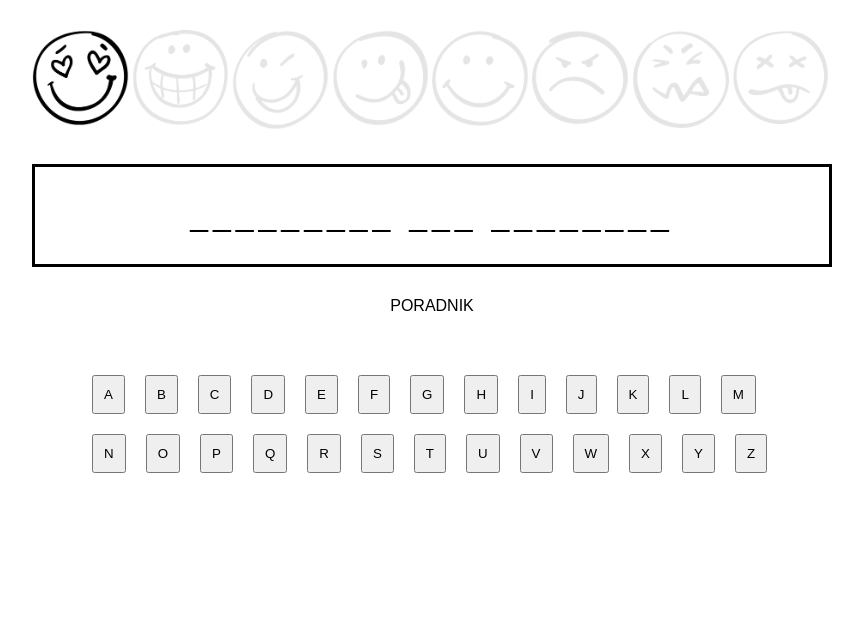
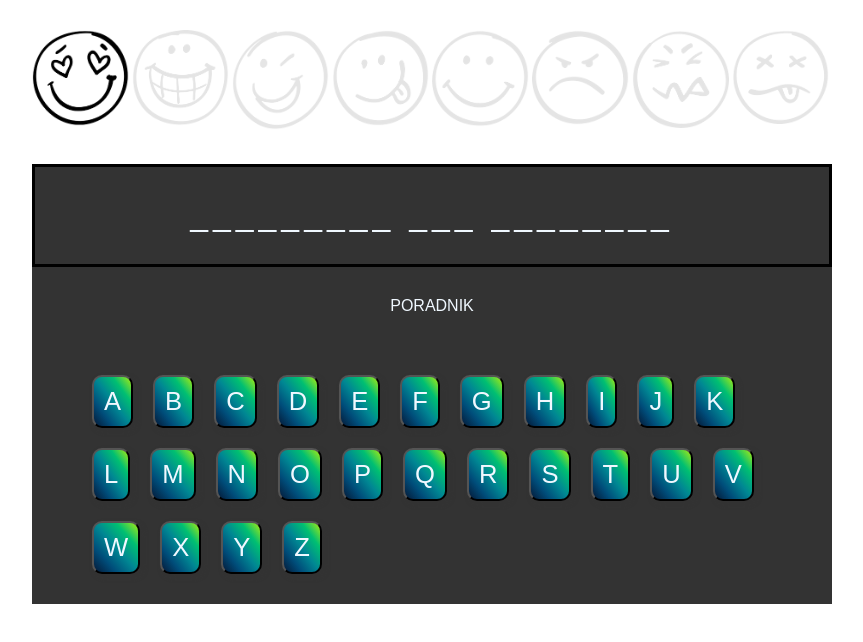
Before and after one commit to EwelinaManiecka/guessing-game, a website with bundled scripts: page index.html in a window 1280 px wide. Shown: the whole page, without its empty margins (208-1071 px from the left). Built offline with nearby package versions, Linux system fonts and the light colour scheme.

Commit message:
add sytles in guess game

```diff
--- a/app/Game.js
+++ b/app/Game.js
@@ -64,6 +64,7 @@ class Game {
       document.getElementsByClassName("step")[
         this.currentStep
       ].style.opacity = 1;
+      document.getElementsByTagName("button").style.opacity = 0.5;
 
       if (this.currentStep === this.lastStep) {
         this.loosing();
--- a/index.html
+++ b/index.html
@@ -34,9 +34,9 @@
           <img src="./images/8.png" alt="emoticon very angry" />
         </div>
       </div>
-      <div id="word"></div>
-      <div id="category"></div>
-      <div id="letters"></div>
+      <div id="word" class="word"></div>
+      <div id="category" class="category"></div>
+      <div id="letters" class="letters"></div>
     </section>
     <script src="./app/Game.js" type="module"></script>
   </body>
--- a/style.css
+++ b/style.css
@@ -1,6 +1,11 @@
+* {
+  box-sizing: border-box;
+  margin: 0;
+  padding: 0;
+}
 html {
-    font-size:16px;
-    font-family:sans-serif;
+  font-size: 16px;
+  font-family: sans-serif;
 }
 #hangman {
   width: 800px;
@@ -27,12 +32,12 @@ html {
 #output {
   display: flex;
   width: 100%;
-    margin-bottom:30px;
+  margin-bottom: 30px;
 }
 
 #output .step {
   width: calc(100% / 8);
-    border-right:3px #fff solid;
+  border-right: 3px #fff solid;
 }
 
 #output .step {
@@ -40,11 +45,45 @@ html {
 }
 
 #output .step img {
-    width:100%;
+  width: 100%;
 }
 
 #category {
-    text-align:center;
+  text-align: center;
   padding: 30px 0px;
-    text-transform:uppercase;
+  text-transform: uppercase;
 }
+
+.word {
+  color: aliceblue;
+  background-image: linear-gradient(
+    to right top,
+    #051937,
+    #004d7a,
+    #008793,
+    #00bf72,
+    #a8eb12
+  );
+}
+
+.word,
+.category,
+.letters {
+  color: aliceblue;
+  background: #333;
+}
+
+button {
+  font-size: 1.6em;
+  color: aliceblue;
+  background-image: linear-gradient(
+    to right top,
+    #051937,
+    #004d7a,
+    #008793,
+    #00bf72,
+    #a8eb12
+  );
+  border-radius: 10px;
+  box-shadow: 3px 3px 5px #333;
+}
```
Lines whose indentation alone changed are shown as unchanged.
